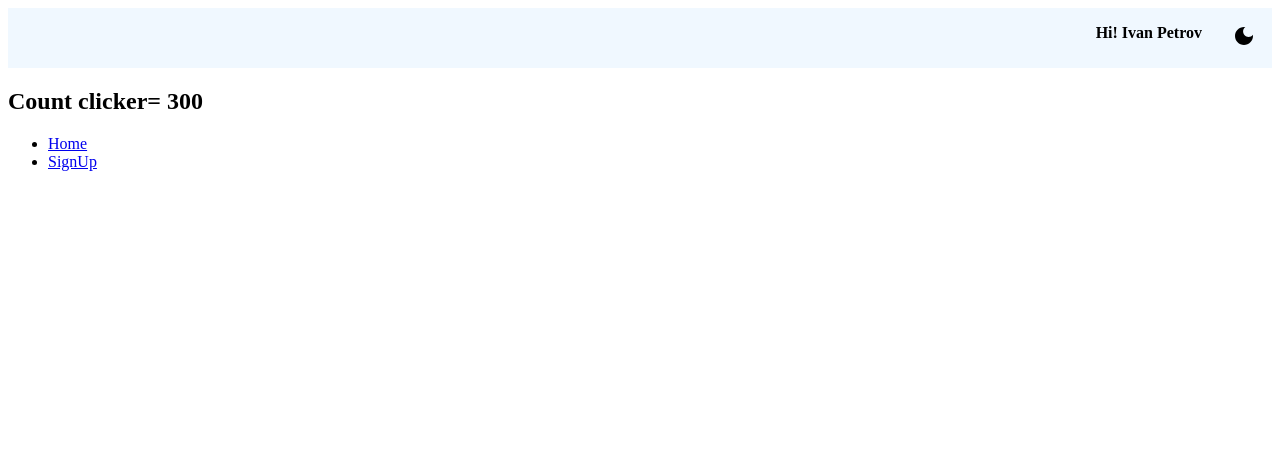
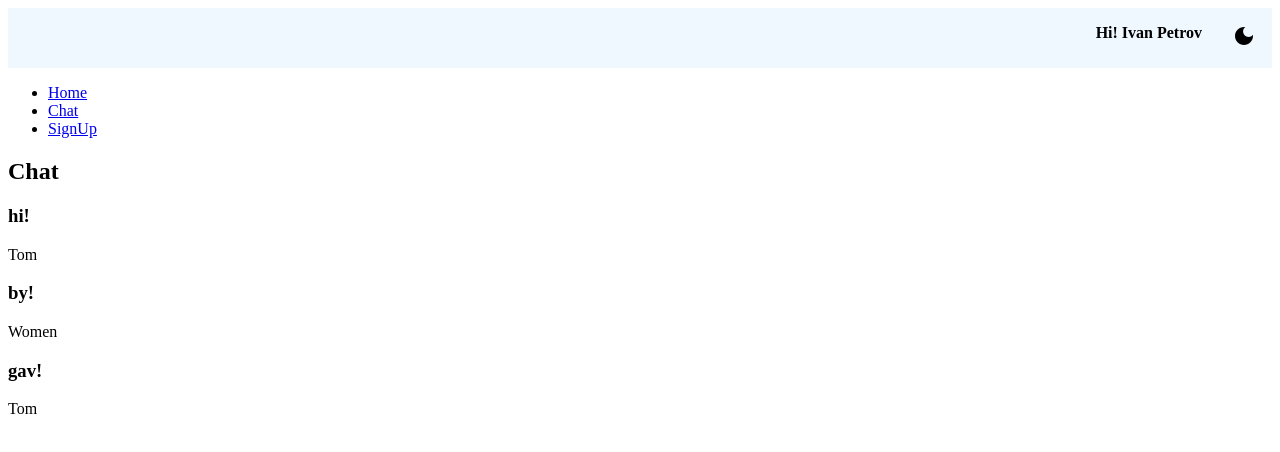
Before and after one commit to EvgeniySelivanov/fm2022-2-react-app, a React (Create React App) app: page /chat in a window 1280 px wide. Shown: the top 452 px of the page. Built offline with nearby package versions, Linux system fonts and the light colour scheme.

Commit message:
refactor chat

```diff
--- /dev/null
+++ b/public/data/chat.json
@@ -0,0 +1,33 @@
+{
+  "messages": [
+    {
+      "id": 1,
+      "body": "hi!",
+      "authorId": 12
+    },
+    {
+      "id": 2,
+      "body": "by!",
+      "authorId": 3
+    },
+    {
+      "id": 3,
+      "body": "gav!",
+      "authorId": 12
+    }
+  ],
+  "users": [
+    {
+      "id": 12,
+      "name": "Tom"
+    },
+    {
+      "id": 13,
+      "name": "Jerry"
+    },
+    {
+      "id": 3,
+      "name": "Women"
+    }
+  ]
+}
--- a/src/App.js
+++ b/src/App.js
@@ -6,6 +6,7 @@ import { UserContext, ThemeContext } from './contexts';
 import CONSTANTS from './constants';
 import { useClicker } from './hooks';
 import SignUpForm from './components/forms/SignUpForm';
+import Chat from './components/Chat';
 const { THEMES } = CONSTANTS;
 
 function App() {
@@ -23,11 +24,14 @@ function App() {
         <UserContext.Provider value={[user, setUser]}>
           <BrowserRouter>
             <FuncHeader />
-            <h2>Count clicker= {count}</h2>
+            {/* <h2>Count clicker= {count}</h2> */}
             <nav>
               <ul>
                 <li>
                   <NavLink to='/'>Home</NavLink>
+                </li>
+                <li>
+                  <NavLink to='/chat'>Chat</NavLink>
                 </li>
                 <li>
                   <NavLink to='/sign-up'>SignUp</NavLink>
@@ -37,6 +41,8 @@ function App() {
             <Routes>
               <Route path='/' element={<HomePage />} />
               <Route path='/sign-up' element={<SignUpForm />} />
+              <Route path='/chat' element={<Chat />} />
+
             </Routes>
           </BrowserRouter>
         </UserContext.Provider>
--- a/src/api/index.js
+++ b/src/api/index.js
@@ -11,10 +11,10 @@ import { apiConfig } from '../configs';
  */
 export const getUsers = (options = {}) => {
   const defaultOptions = {
-    format:apiConfig.DEFAULT_FORMAT,
+    format: apiConfig.DEFAULT_FORMAT,
     page: 1,
     results: apiConfig.DEFAULT_AMOUNT,
-    seed:apiConfig.API_KEY,
+    seed: apiConfig.API_KEY,
     nat: apiConfig.DEFAULT_NAT,
     inc: apiConfig.DEFAULT_INC_FIELD
   };
@@ -26,13 +26,14 @@ export const getUsers = (options = {}) => {
   // return fetch(
   //   `https://randomuser.me/api/?results=${results}&seed=${seed}&page=${page}&nat=${nat}`)
   //   .then(response => response.json());
-    return fetch(
-      `${apiConfig.API_URL}/?${queryString.stringify(readyOptions)}`)
-      .then(response => response.json());
+  return fetch(
+    `${apiConfig.API_URL}/?${queryString.stringify(readyOptions)}`)
+    .then(response => response.json());
 };
 
-export const loadUsers=()=>
-  fetch('/data/users.json').then((res)=>res.json());
+export const loadUsers = () =>
+  fetch('/data/users.json').then((res) => res.json());
 
-export const loadPhones=()=>
-  fetch('/data/phones.json').then((res)=>res.json());
+export const loadPhones = () =>
+  fetch('/data/phones.json').then((res) => res.json());
+export const loadChat = () => fetch('/data/chat.json').then((response) => response.json());
--- /dev/null
+++ b/src/components/Chat/constants.js
@@ -0,0 +1,5 @@
+const TYPE_ACTIONS={
+  DATA_RESPONSE_SUCCESS:'DATA_RESPONSE_SUCCESS',
+  DATA_RESPONSE_ERROR:'DATA_RESPONSE_ERROR'
+}
+export default TYPE_ACTIONS;
--- /dev/null
+++ b/src/components/Chat/index.js
@@ -0,0 +1,32 @@
+import React, { useReducer, useEffect } from 'react';
+import {loadChat} from '../../api';
+import TYPE_ACTIONS from './constants';
+import reducer from './reducer';
+
+
+
+const Chat = () => {
+  const [state, dispatch] = useReducer(reducer, { messages: [], users: [], error: null, isPending: false });
+
+  useEffect(() => {
+    loadChat()
+      .then((data) => dispatch({ data, type: TYPE_ACTIONS.DATA_RESPONSE_SUCCESS }))
+        .catch((error) => dispatch({ error, type:TYPE_ACTIONS.DATA_RESPONSE_ERROR }))
+        // const action = { data, type: 'DATA_RESPONSE_SUCCESS' };
+        // return dispatch(action);
+
+  }, []);
+  if(state.error){
+    return <div>404</div>
+  }
+  return (
+    <section>
+      <h2>Chat</h2>
+      {
+        state.messages.map((msg) => <article key={msg.id}><h3>{msg.body}</h3><p>{msg.author.name}</p></article>)
+      }
+    </section>
+  );
+}
+
+export default Chat;
--- /dev/null
+++ b/src/components/Chat/reducer.js
@@ -0,0 +1,39 @@
+import TYPE_ACTIONS from './constants';
+
+const reducer = (state, action) => {
+
+  // const { type, data: { messages, users } } = action;
+
+  switch (action.type) {
+    case TYPE_ACTIONS.DATA_RESPONSE_SUCCESS: {
+      const { data: { users, messages } } = action;
+      const usersMap = new Map();
+      users.forEach((user) => usersMap.set(user.id, user));
+      const messagesWithAuthor = messages.map((msg) => ({
+
+        ...msg,
+        author: usersMap.get(msg.authorId)
+
+
+      }));
+      const newState = {
+        ...state,
+        users,
+        messages: messagesWithAuthor
+      };
+      return newState;
+    }
+    case TYPE_ACTIONS.DATA_RESPONSE_ERROR: {
+      const { error } = action;
+      const newState = {
+        ...state,
+        error
+      };
+      return newState;
+    }
+    default:
+      return state;
+
+  }
+};
+export default reducer;
--- a/src/hooks/useClicker.js
+++ b/src/hooks/useClicker.js
@@ -2,14 +2,14 @@ import { useState, useEffect } from 'react';
 const useClicker = (value=0) => {
   const [count, setCount] = useState(value);
   useEffect(() => {
-    console.log('add effect');
+    // console.log('add effect');
     const handlerClick = () => {
       setCount((prevCount) => prevCount+1);
     }
     //add effect (component didMount if [] clear array!!!! second parametr )
     window.addEventListener('click', handlerClick);
     return () => {
-      console.log('remove effect');
+      // console.log('remove effect');
       //clean effect  (component Will-Unmount if [] clear array!!!! second parametr)
       window.removeEventListener('click', handlerClick);
     };//eslint-disable-next-line
--- a/src/pages/HomePage.js
+++ b/src/pages/HomePage.js
@@ -29,7 +29,7 @@ const HomePage = (props) => {
 const showCalcValue=useMemo(()=>calcValue(value),[value])
 
   useEffect(() => {
-    console.log('func handlerValue');
+
   },
     [handlerValue]);
 
```
